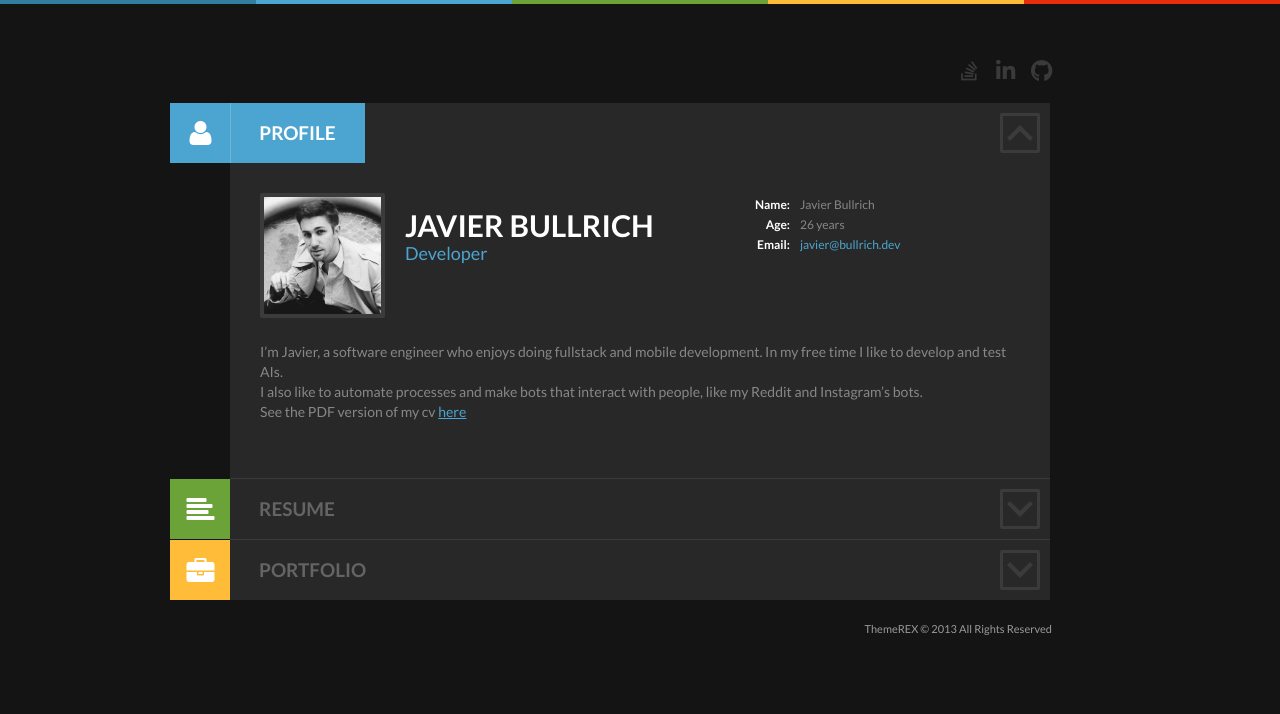
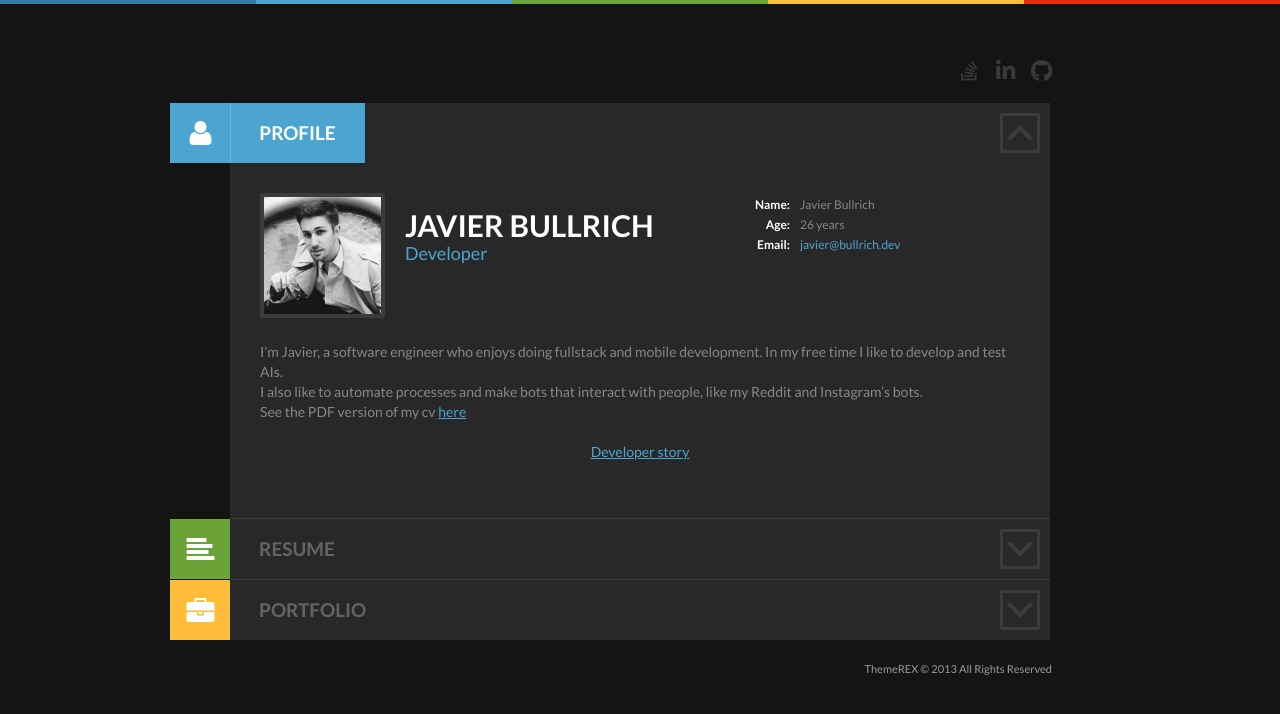
Before and after one commit to Bullrich/bullrich.github.io, a Jekyll site: the page built from index.md, in a window 1280 px wide. Shown: the top 714 px of the page. Built offline with Jekyll 4.4.1, drawn with Linux system fonts in a browser that asks for light colours; nearby versions of some CDN libraries; a script that is not in the unit is left out.

Commit message:
Added developer story and codersrank badge

```diff
--- a/_includes/profile.html
+++ b/_includes/profile.html
@@ -3,8 +3,8 @@
     <span class="icon-pencil icon"></span><span class="label">Blog</span>
   </a> -->
   <div class="section_header profile_section_header opened">
-    <h2 class="section_title profile_section_title vis"><a href="#"><span class="icon icon-user"></span><span class="section_name">Profile</span></a><span
-        class="section_icon"></span></h2>
+    <h2 class="section_title profile_section_title vis"><a href="#"><span class="icon icon-user"></span><span
+          class="section_name">Profile</span></a><span class="section_icon"></span></h2>
     <div id="profile_header">
       <div id="profile_user">
         <div id="profile_photo"><img src="{{ site.presentation.image }}" alt="{{ site.presentation.name }}" /></div>
@@ -39,6 +39,9 @@
   </div>
   <div class="section_body profile_section_body">
     <div class="proile_body"> {{ content }}
+      <br>
+      <a style="display: flex;justify-content: center;align-items: center;"
+        href="{{ page.presentation.developer-story }}" target="_blank">Developer story</a>
 
     </div>
     <script type="text/javascript">
--- a/_includes/resume.html
+++ b/_includes/resume.html
@@ -4,8 +4,8 @@
     <a href="{{ page.curriculum }}" target="_blank" id="resume_link_download"><span class="label">Download</span><span
         class="icon-download icon"></span></a> </div>
   <div class="section_header resume_section_header">
-    <h2 class="section_title resume_section_title"><a href="#"><span class="icon icon-align-left"></span><span class="section_name">Resume</span></a><span
-        class="section_icon"></span></h2>
+    <h2 class="section_title resume_section_title"><a href="#"><span class="icon icon-align-left"></span><span
+          class="section_name">Resume</span></a><span class="section_icon"></span></h2>
   </div>
   <div class="section_body resume_section_body">
     <div class="sidebar resume_sidebar">
@@ -42,7 +42,8 @@
 
       <aside class="widget widget_skills">
         <h3 class="widget_title">Certifications</h3>
-        <div data-iframe-width="150" data-iframe-height="270" data-share-badge-id="bdf47c43-180b-41f4-a1ff-ed0b49f7ce73"></div>
+        <div data-iframe-width="150" data-iframe-height="270"
+          data-share-badge-id="bdf47c43-180b-41f4-a1ff-ed0b49f7ce73"></div>
         <script type="text/javascript">
           (function () {
             var s = document.createElement('script');
@@ -55,6 +56,13 @@
         </script>
         <br>
         <a href="certifications.html">See all certifications here</a>
+        <br>
+        <hr>
+        <codersrank-widget username="{{ page.presentation.codersrank }}"
+          style="--bg-color: #111; --header-bg-color: #222; --badge-bg-color: #333; --badge-text-color: #fff;">
+        </codersrank-widget>
+
+        <script src="https://profile.codersrank.io/widget/widget.js"></script>
       </aside>
 
       <!--aside class="widget widget_skills">
@@ -72,6 +80,7 @@
 
     </div>
     <div class="wrapper resume_wrapper">
+
       <div class="category resume_category resume_category_1 first even">
         <div class="category_header resume_category_header">
           <h3 class="category_title"><span class="category_title_icon aqua"></span>Employment</h3>
@@ -108,8 +117,8 @@
               <div class="resume_period">{{ edu.duration }}</div>
               <h4 class="post_title"><span class="post_title_icon green"></span>
                 {% if edu.website %}<a href="{{ edu.website }}" target="_blank">{% endif %}
-                {{ edu.school }}
-                {% if edu.website %}</a>{% endif %}
+                  {{ edu.school }}
+                  {% if edu.website %}</a>{% endif %}
               </h4>
               <h5 class="post_subtitle">{{ edu.career }}</h5>
             </div>
```
Also changed, not shown: index.md (+2 -0 lines).
